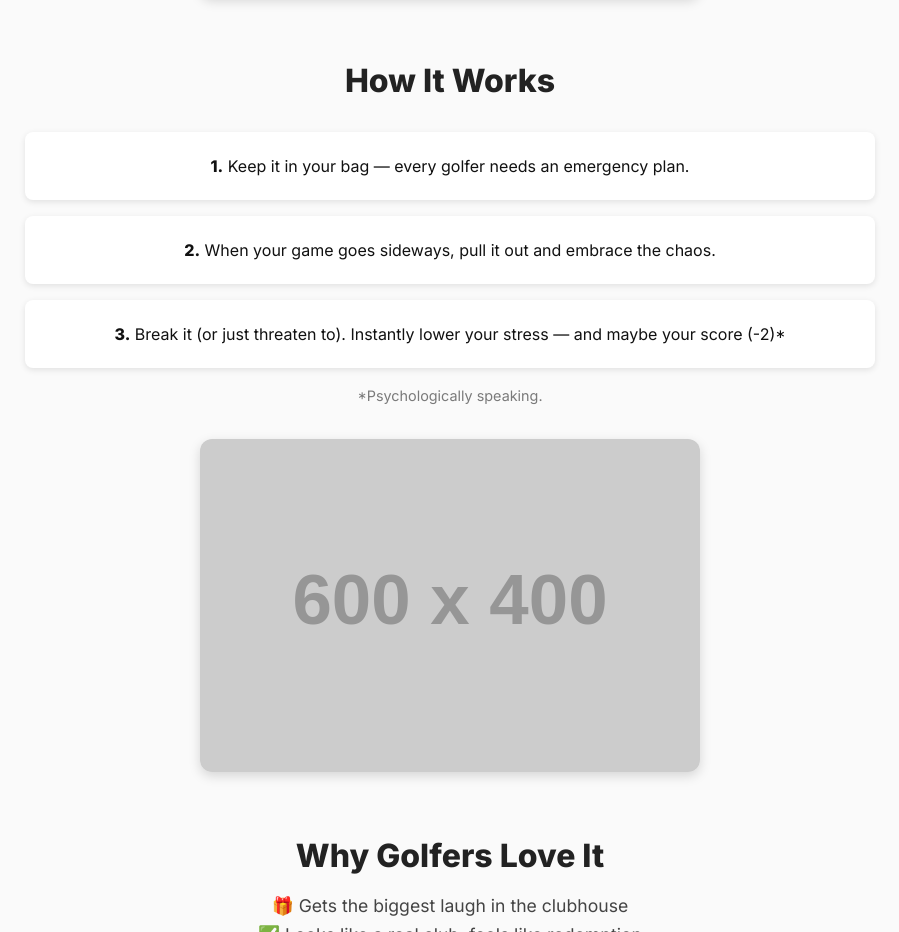
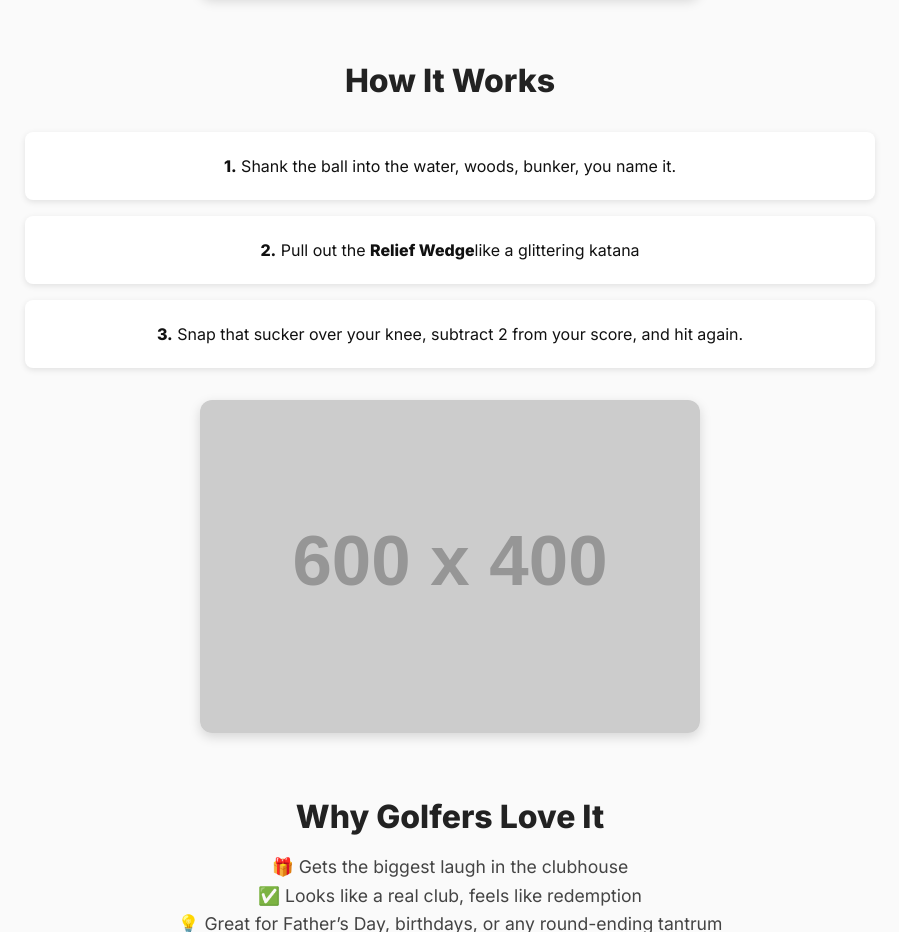
Before and after one commit to bjuddley/relief-wedge, a plain HTML site: page index.html in a window 1280 px wide. Shown: the part 1226-2158 px from the top of the page, without its empty margins (190-1089 px from the left). Drawn offline with Linux system fonts and the light colour scheme; placeholder pictures from the web are drawn by us.

Commit message:
Revise steps for using the Relief Wedge

```diff
--- a/index.html
+++ b/index.html
@@ -126,11 +126,10 @@
   <section class="section">
     <h2>How It Works</h2>
     <div class="steps">
-      <div class="step"><strong>1.</strong> Keep it in your bag — every golfer needs an emergency plan.</div>
-      <div class="step"><strong>2.</strong> When your game goes sideways, pull it out and embrace the chaos.</div>
-      <div class="step"><strong>3.</strong> Break it (or just threaten to). Instantly lower your stress — and maybe your score (-2)*</div>
+      <div class="step"><strong>1.</strong> Shank the ball into the water, woods, bunker, you name it. </div>
+      <div class="step"><strong>2.</strong> Pull out the <strong>Relief Wedge</strong>like a glittering katana</div>
+      <div class="step"><strong>3.</strong> Snap that sucker over your knee, subtract 2 from your score, and hit again.</div>
     </div>
-    <p style="font-size:0.9rem; opacity:0.7; margin-top:1rem;">*Psychologically speaking.</p>
     <img src="https://placehold.co/600x400?text=Relief+Wedge+Tube+Packaging" alt="Relief Wedge Tube" class="product">
   </section>
 
```
